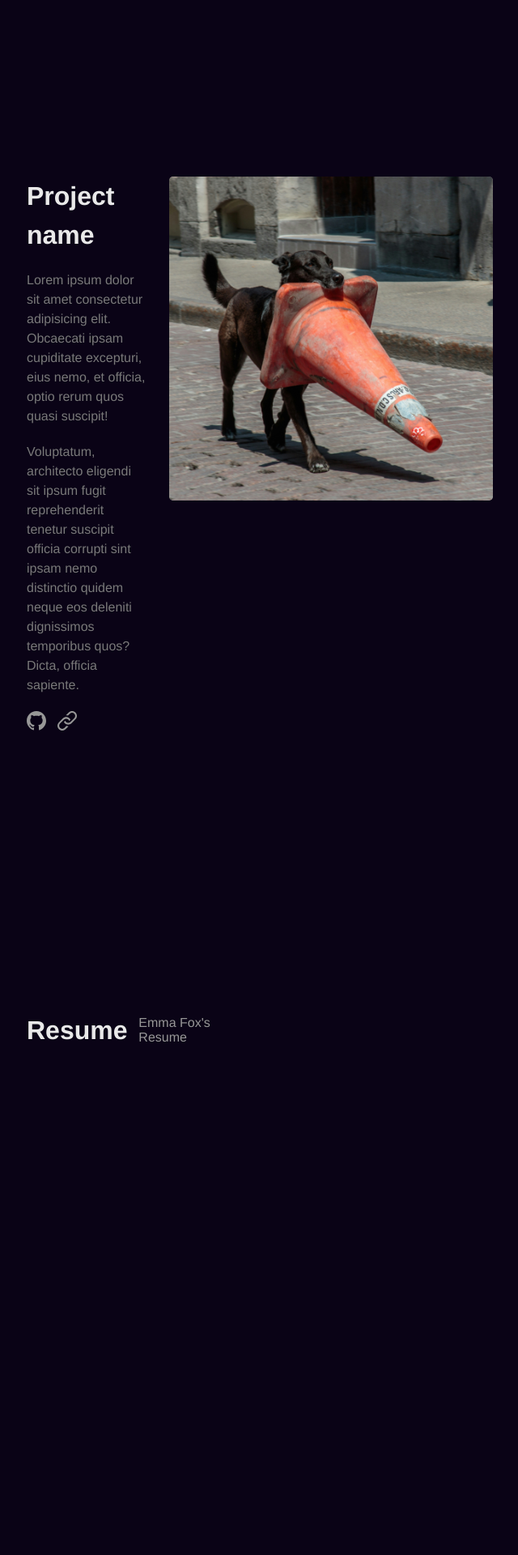
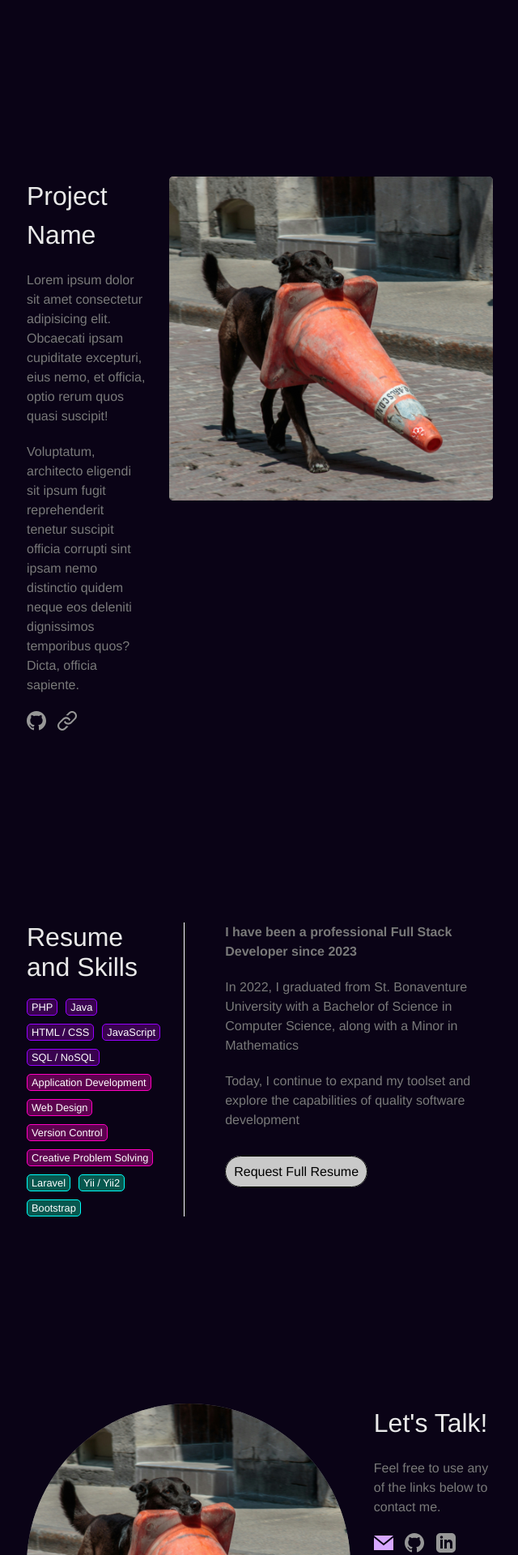
Before and after one commit to emmaxfox/emmaxfox.github.io, a PHP site: page / in a window 1280 px wide. Shown: the part 1600-3520 px from the top of the page at 81% size, without its empty margins (319-959 px from the left). Before the commit the page ends 2887 px from the top, so only its background shows below. Run offline with PHP 8.4, Linux system fonts and the light colour scheme.

Commit message:
Flushed out resume/skills section as well as contact section (not responsive)

```diff
--- a/css/style.css
+++ b/css/style.css
@@ -6,15 +6,21 @@
     || TYPOGRAPHY
 
     || NAVIGATION
+
     || SPOTLIGHT
     || PROJECTS
     || RESUME
+    || CONTACT
 
     || MEDIA QUERIES
 
 ------------------------------------------------------------------------
 || CSS RESET
 --------------------------------------------------------------------- */
+html {
+    scroll-behavior: smooth;
+}
+
 body {
     margin: 0;
     padding: 0;
@@ -48,6 +54,7 @@ a {
 h2 {
     margin-bottom: 20px;
     font-size: 2rem;
+    font-weight: 300;
 }
 
 p {
@@ -149,8 +156,6 @@ nav.floating-side-navigation {
     gap: 5%;
 }
 
-
-
 .project-image-container img {
     border-radius: 5px;
     width: 400px;
@@ -184,8 +189,7 @@ nav.floating-side-navigation {
 .resume-container {
     display: inline-flex;
     flex-flow: column;
-    gap: 250px;
-    padding: 15% 25%;
+    padding: 5% 25%;
 }
 
 .resume {
@@ -194,6 +198,131 @@ nav.floating-side-navigation {
     gap: 5%;
 }
 
+.resume-skills {
+    flex: 1;
+
+    display: flex;
+    justify-content: space-between;
+    flex-flow: column;
+
+    width: 100%;
+}
+
+.resume-description {
+    flex: 2;
+
+    border-left: 1px solid #fff;
+    padding-left: 50px;
+
+    line-height: 1.5
+}
+
+.resume-paragraph {
+    margin-bottom: 40px;
+}
+
+.resume-paragraph p {
+    margin-bottom: 20px;
+}
+
+.skill-container {
+    display: flex;
+    flex-wrap: wrap;
+    gap: 10px;
+}
+
+.skill {
+    border-radius: 5px;
+    padding: 2px 5px;
+
+    text-align: center;
+}
+
+p.skill {
+    margin: 0;
+
+    font-size: 0.8rem;
+    color: #fff;
+}
+
+.language-skill {
+    border: 1px solid #9600FF;
+    background-color: #9600bf56;
+}
+
+.framework-skill {
+    border: 1px solid #00FFF9;
+    background-color: #00FFbf56;
+}
+
+.soft-skill {
+    border: 1px solid #FF00C1;
+    background-color: #ff00bf56;
+}
+
+a.outlined-button {
+    border: 1px solid #000;
+    border-radius: 20px;
+    padding: 10px;
+
+    background-color: #c9c9c9;
+    color: #000;
+}
+
+a.outlined-button:hover {
+    background-color: #ffffff;
+}
+
+/* ---------------------------------------------------------------------
+|| CONTACT
+--------------------------------------------------------------------- */
+
+.contact-container {
+    display: inline-flex;
+    flex-flow: column;
+    gap: 250px;
+    padding: 15% 25%;
+}
+
+.contact {
+    display: inline-flex;
+    justify-content: space-between;
+    gap: 5%;
+}
+
+.contact-image-container img {
+    border-radius: 50%;
+    width: 400px;
+    height: 400px;
+
+    object-fit: cover;
+    object-position: center;
+    overflow: hidden;
+
+    background-color: #ffffff75;
+}
+
+.contact-description {
+    flex: 2;
+
+    line-height: 1.5;
+}
+
+.contact-description p {
+    margin-bottom: 20px;
+}
+
+.contact-links a {
+    margin-right: 10px;
+}
+
+.primary-contact-method {
+    color: #d7a7ff;
+}
+
+.primary-contact-method:hover {
+    color: #e7c9ff;
+}
 
 /* ---------------------------------------------------------------------
 || MEDIA QUERIES
--- a/index.html
+++ b/index.html
@@ -11,8 +11,8 @@
         <nav class="floating-side-navigation">
             <a href="#">LANDING</a>
             <a href="#projects">PROJECTS</a>
-            <a href="#">RESUME</a>
-            <a href="#">CONTACT</a>
+            <a href="#resume">RESUME</a>
+            <a href="#contact">CONTACT</a>
         </nav>
         <section class="spotlight-container">
             <div class="spotlight">
@@ -29,7 +29,7 @@
                     <img src="./css/images/placeholder.jpg" alt="Interface of project">
                 </div>
                 <div class="project-description">
-                    <h2>Project name</h2>
+                    <h2>Project Name</h2>
                     <p>Lorem ipsum dolor sit amet consectetur adipisicing elit. Obcaecati ipsam cupiditate excepturi, eius nemo, et officia, optio rerum quos quasi suscipit!</p>
                     <p>Voluptatum, architecto eligendi sit ipsum fugit reprehenderit tenetur suscipit officia corrupti sint ipsam nemo distinctio quidem neque eos deleniti dignissimos temporibus quos? Dicta, officia sapiente.</p>
                     <div class="project-links">
@@ -48,7 +48,7 @@
             </div>
             <div class="project">
                 <div class="project-description">
-                    <h2>Project name</h2>
+                    <h2>Project Name</h2>
                     <p>Lorem ipsum dolor sit amet consectetur adipisicing elit. Obcaecati ipsam cupiditate excepturi, eius nemo, et officia, optio rerum quos quasi suscipit!</p>
                     <p>Voluptatum, architecto eligendi sit ipsum fugit reprehenderit tenetur suscipit officia corrupti sint ipsam nemo distinctio quidem neque eos deleniti dignissimos temporibus quos? Dicta, officia sapiente.</p>
                     <div class="project-links">
@@ -71,8 +71,64 @@
         </section>
         <section id="resume" class="resume-container">
             <div class="resume">
-                <h2>Resume</h2>
-                <a href="#" class="outlined-button">Emma Fox's Resume</a>
+                <div class="resume-skills">
+                    <h2>Resume and Skills</h2>
+                    <div class="skill-container">
+                        <p class="skill language-skill">PHP</p>
+                        <p class="skill language-skill">Java</p>
+                        <p class="skill language-skill">HTML / CSS</p>
+                        <p class="skill language-skill">JavaScript</p>
+                        <p class="skill language-skill">SQL / NoSQL</p>
+                        <p class="skill soft-skill">Application Development</p>
+                        <p class="skill soft-skill">Web Design</p>
+                        <p class="skill soft-skill">Version Control</p>
+                        <p class="skill soft-skill">Creative Problem Solving</p>
+                        <p class="skill framework-skill">Laravel</p>
+                        <p class="skill framework-skill">Yii / Yii2</p>
+                        <p class="skill framework-skill">Bootstrap</p>
+                    </div>
+                </div>
+                <div class="resume-description">
+                    <div class="resume-paragraph">
+                        <p><strong>I have been a professional Full Stack Developer since 2023</strong></p>
+                        <p>In 2022, I graduated from St. Bonaventure University with a Bachelor of Science in Computer Science, along with a Minor in Mathematics</p>
+                        <p>Today, I continue to expand my toolset and explore the capabilities of quality software development</p>
+                    </div>
+                    <a href="mailto:emmafox1300@gmail.com?subject=Request Full Resume" target="_blank" class="outlined-button">Request Full Resume</a>
+                </div>
+            </div>
+        </section>
+        <section id="contact" class="contact-container">
+            <div class="contact">
+                <div class="contact-image-container">
+                    <img src="./css/images/placeholder.jpg" alt="Interface of project">
+                </div>
+                <div class="contact-description">
+                    <h2>Let's Talk!</h2>
+                    <p>Feel free to use any of the links below to contact me.</p>
+                    <div class="contact-links">
+                        <a href="mailto:emmafox1300@gmail.com" class="primary-contact-method" aria-label="Link to open email">
+                            <svg xmlns="http://www.w3.org/2000/svg" fill="currentcolor" width="24" height="24" viewBox="0 0 24 24" aria-label="hidden">
+                                <path d="M12 12.713l-11.985-9.713h23.97l-11.985 9.713zm0 2.574l-12-9.725v15.438h24v-15.438l-12 9.725z"/>
+                            </svg>
+                        </a>
+                        <a href="https://github.com/emmaxfox" target="_blank" aria-label="Github link to project">
+                            <svg xmlns="http://www.w3.org/2000/svg" fill="currentcolor" width="24" height="24" viewBox="0 0 24 24" aria-label="hidden">
+                                <path d="M12 0c-6.626 0-12 5.373-12 12 0 5.302 3.438 9.8 8.207 11.387.599.111.793-.261.793-.577v-2.234c-3.338.726-4.033-1.416-4.033-1.416-.546-1.387-1.333-1.756-1.333-1.756-1.089-.745.083-.729.083-.729 1.205.084 1.839 1.237 1.839 1.237 1.07 1.834 2.807 1.304 3.492.997.107-.775.418-1.305.762-1.604-2.665-.305-5.467-1.334-5.467-5.931 0-1.311.469-2.381 1.236-3.221-.124-.303-.535-1.524.117-3.176 0 0 1.008-.322 3.301 1.23.957-.266 1.983-.399 3.003-.404 1.02.005 2.047.138 3.006.404 2.291-1.552 3.297-1.23 3.297-1.23.653 1.653.242 2.874.118 3.176.77.84 1.235 1.911 1.235 3.221 0 4.609-2.807 5.624-5.479 5.921.43.372.823 1.102.823 2.222v3.293c0 .319.192.694.801.576 4.765-1.589 8.199-6.086 8.199-11.386 0-6.627-5.373-12-12-12z"/>
+                            </svg>
+                        </a>
+                        <a href="https://www.linkedin.com/in/emma-fox-6308861b4/" target="_blank" aria-label="Linkedin link">
+                            <svg xmlns="http://www.w3.org/2000/svg" fill="currentcolor" width="24" height="24" viewBox="0 0 24 24" aria-label="hidden">
+                                <path d="M19 0h-14c-2.761 0-5 2.239-5 5v14c0 2.761 2.239 5 5 5h14c2.762 0 5-2.239 5-5v-14c0-2.761-2.238-5-5-5zm-11 19h-3v-11h3v11zm-1.5-12.268c-.966 0-1.75-.79-1.75-1.764s.784-1.764 1.75-1.764 1.75.79 1.75 1.764-.783 1.764-1.75 1.764zm13.5 12.268h-3v-5.604c0-3.368-4-3.113-4 0v5.604h-3v-11h3v1.765c1.396-2.586 7-2.777 7 2.476v6.759z"/>
+                            </svg>
+                        </a>
+                        <a href="" aria-label="Personal website link">
+                            <svg xmlns="http://www.w3.org/2000/svg" fill="currentcolor" width="24" height="24" viewBox="0 0 24 24" aria-label="hidden">
+                                <path d="M13.723 18.654l-3.61 3.609c-2.316 2.315-6.063 2.315-8.378 0-1.12-1.118-1.735-2.606-1.735-4.188 0-1.582.615-3.07 1.734-4.189l4.866-4.865c2.355-2.355 6.114-2.262 8.377 0 .453.453.81.973 1.089 1.527l-1.593 1.592c-.18-.613-.5-1.189-.964-1.652-1.448-1.448-3.93-1.51-5.439-.001l-.001.002-4.867 4.865c-1.5 1.499-1.5 3.941 0 5.44 1.517 1.517 3.958 1.488 5.442 0l2.425-2.424c.993.284 1.791.335 2.654.284zm.161-16.918l-3.574 3.576c.847-.05 1.655 0 2.653.283l2.393-2.389c1.498-1.502 3.94-1.5 5.44-.001 1.517 1.518 1.486 3.959 0 5.442l-4.831 4.831-.003.002c-1.438 1.437-3.886 1.552-5.439-.002-.473-.474-.785-1.042-.956-1.643l-.084.068-1.517 1.515c.28.556.635 1.075 1.088 1.528 2.245 2.245 6.004 2.374 8.378 0l4.832-4.831c2.314-2.316 2.316-6.062-.001-8.377-2.317-2.321-6.067-2.313-8.379-.002z"/>
+                            </svg>
+                        </a>
+                    </div>
+                </div>
             </div>
         </section>
     </main>
```
